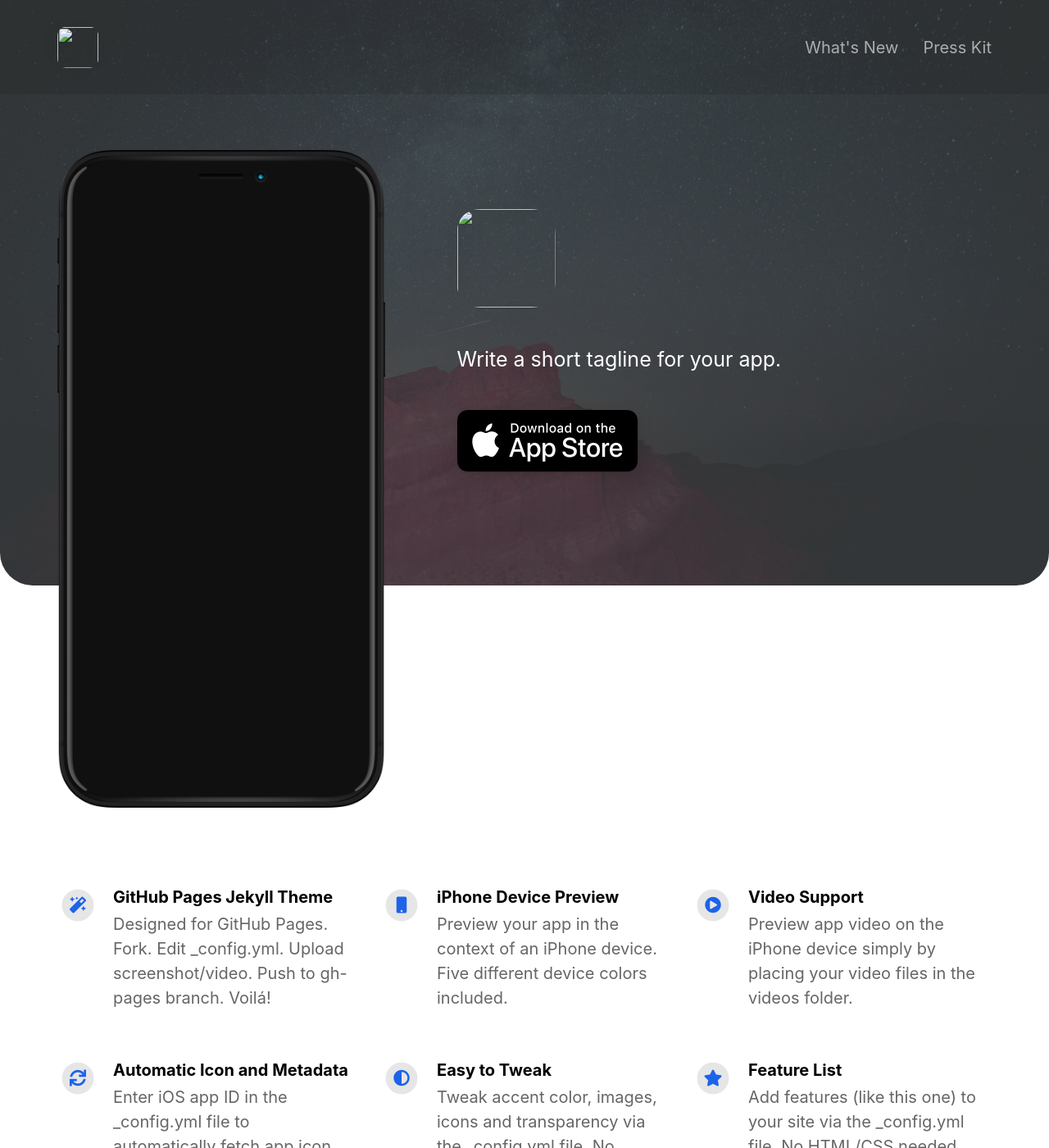
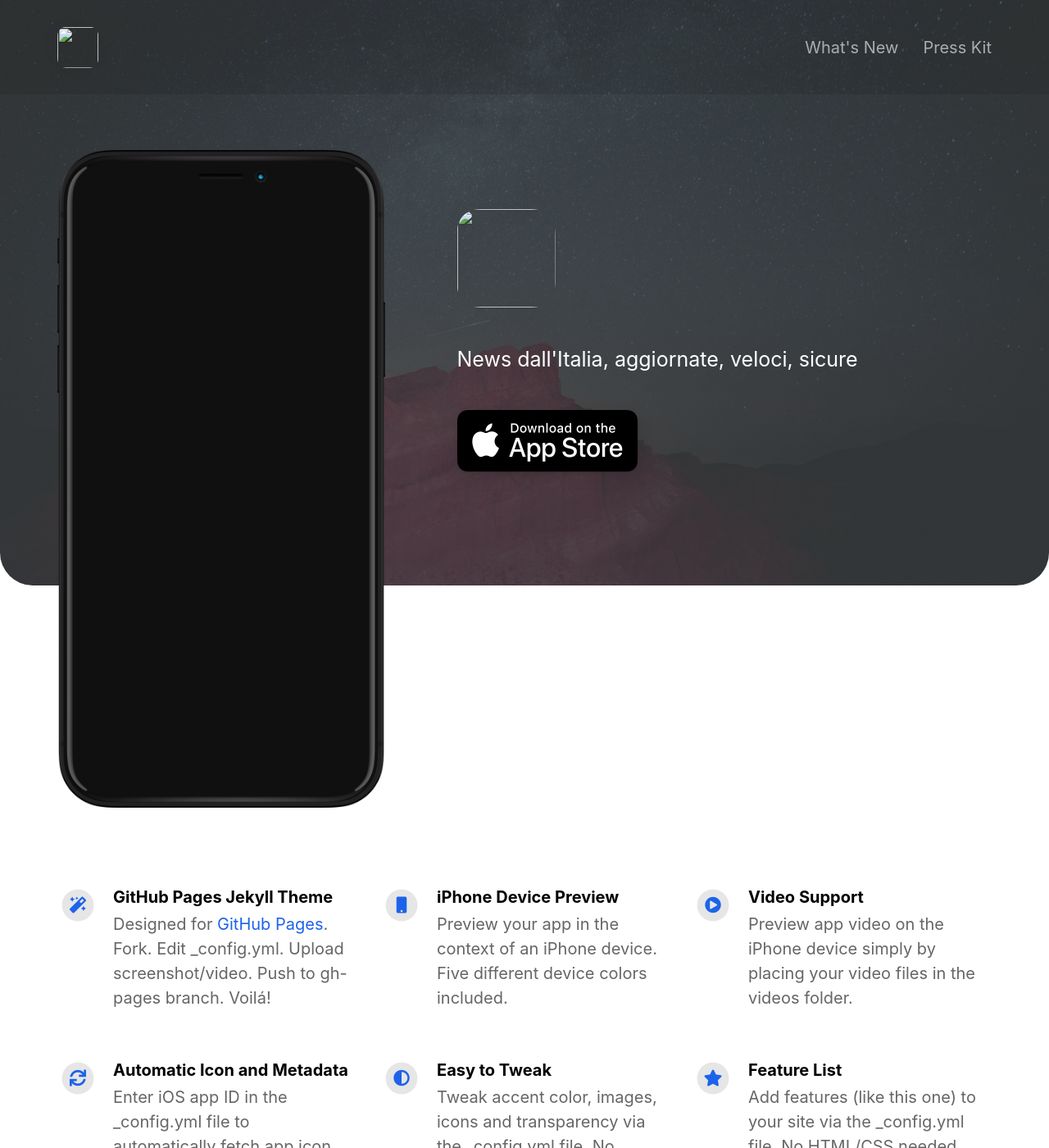
Before and after one commit to dariopellegrini/italynowadays, a Jekyll site: the page built from index.html, in a window 1280 px wide and 1400 px high. Shown: the whole window at 82% size. Built offline with Jekyll 4.4.1, drawn with Linux system fonts in a browser that asks for light colours; nearby versions of some CDN libraries; some of the changed text lies outside the part shown.

Commit message:
Update _config.yml

```diff
--- a/_config.yml
+++ b/_config.yml
@@ -1,5 +1,5 @@
 #page title
-page_title                                :                                           # Automatically populates with app name if not set and if iOS app ID is set. Otherwise enter manually.
+page_title                                :  Italy Nowadays                                         # Automatically populates with app name if not set and if iOS app ID is set. Otherwise enter manually.
 
 # App Info
 ios_app_id                                : 1234793120                                # Required. Enter iOS app ID to automatically populate name, price and icons (e.g. 718043190).
@@ -13,21 +13,21 @@ presskit_download_link                    : https://emilbaehr.com
 app_icon                                  : # assets/appicon.png                      # Automatically populates if not set and if iOS app ID is set.  Otherwise enter path to icon file manually.
 app_name                                  :                                           # Automatically populates if not set and if iOS app ID is set.  Otherwise enter manually.
 app_price                                 :                                           # Automatically populates if not set and if iOS app ID is set.  Otherwise enter manually.
-app_description                           : Write a short tagline for your app.
+app_description                           : News dall'Italia, aggiornate, veloci, sicure
 
 enable_smart_app_banner                   : true                                      # Set to true to show a smart app banner at top of page on mobile devices.
 
 
 
 # Information About Yourself
-your_name                                 : Emil Baehr
-your_link                                 : https://emilbaehr.com
-your_city                                 : Copenhagen
-email_address                             : emil.baehr@gmail.com
+your_name                                 : Dario Pellegrini
+your_link                                 : https://dariopellegrini.com
+your_city                                 : Brescia
+email_address                             : info@dariopellegrini.com
 facebook_username                         :
-instagram_username                        : ebaehr
-twitter_username                          : ebaehr
-github_username                           : emilbaehr
+instagram_username                        :
+twitter_username                          :
+github_username                           :
 youtube_username                          :
 
 
@@ -36,7 +36,7 @@ youtube_username                          :
 features                                  :
 
   - title                                 : GitHub Pages Jekyll Theme
-    description                           : Designed for GitHub Pages. Fork. Edit _config.yml. Upload screenshot/video. Push to gh-pages branch. Voilá!
+    description                           : Designed for <a href="https://google.com">GitHub Pages</a>. Fork. Edit _config.yml. Upload screenshot/video. Push to gh-pages branch. Voilá!
     fontawesome_icon_name                 : magic
 
   - title                                 : iPhone Device Preview
```
